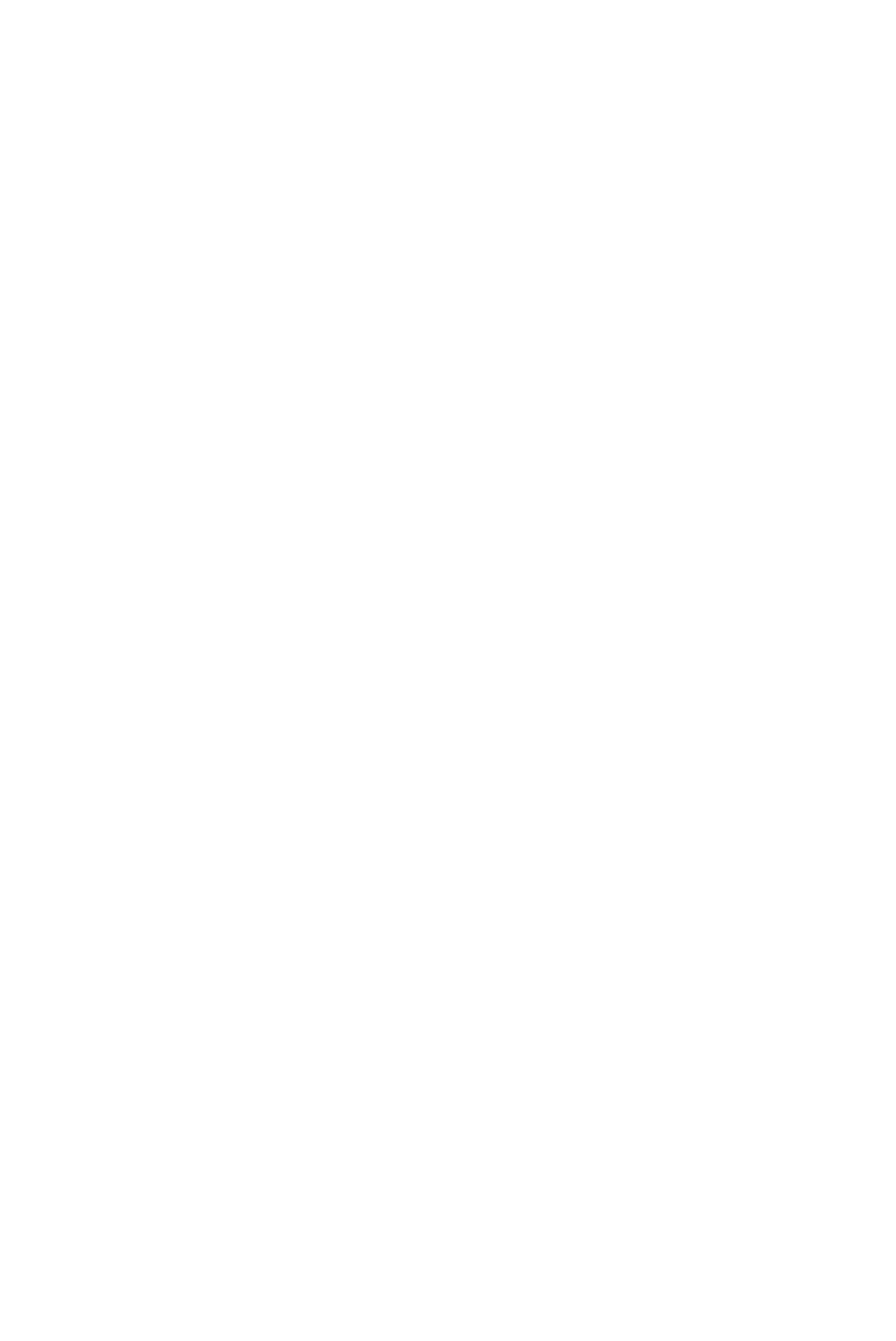
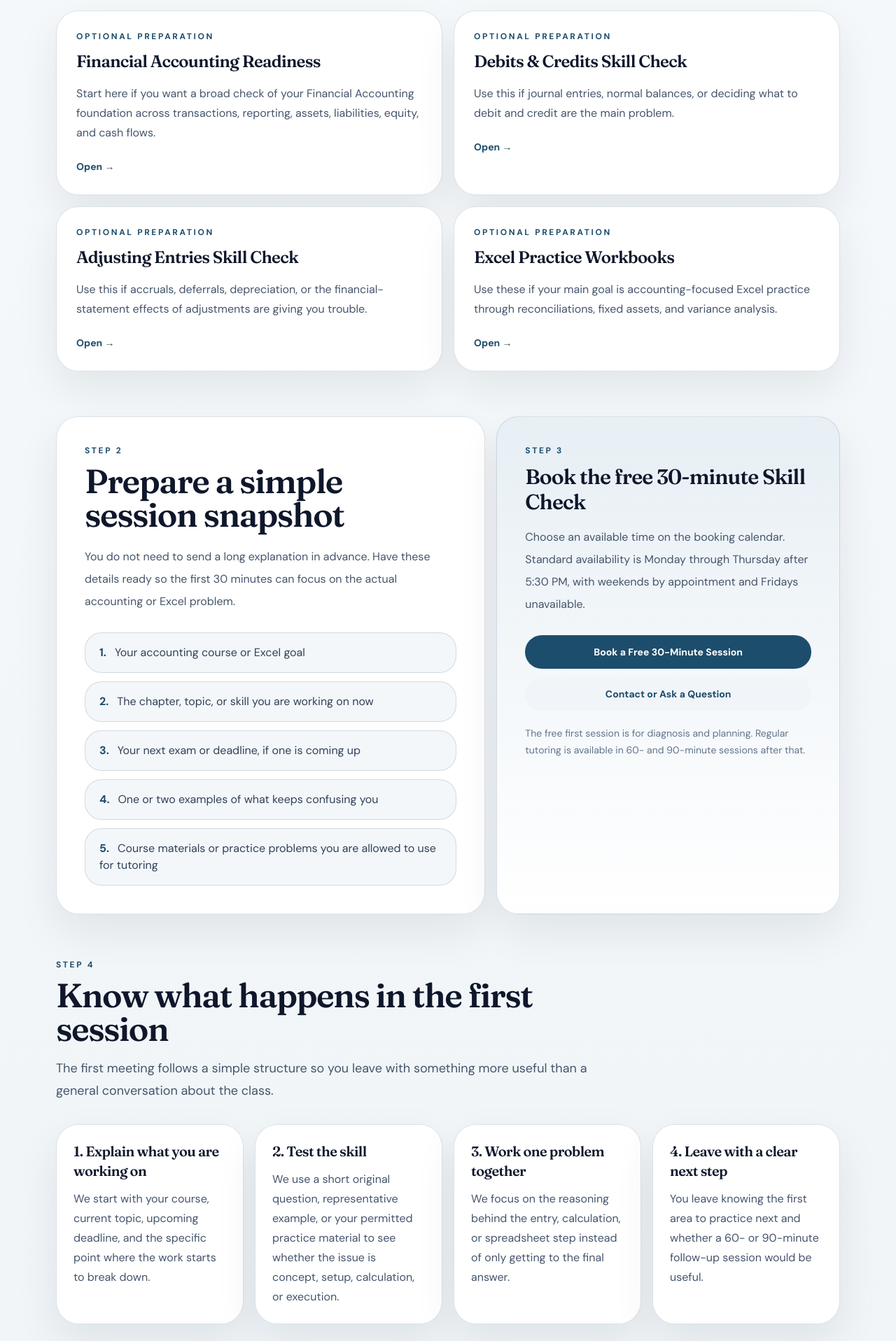
Before and after one commit to ryansoccer21-oss/accounting-made-simple, a Next.js app: page /start-here in a window 1280 px wide. Before the commit this address had no page. Shown: the part 880-2797 px from the top of the page at 70% size. Before the commit the page ends 876 px from the top, so only its background shows below. Built offline with nearby package versions, Linux system fonts and the light colour scheme.

Commit message:
Add student Start Here page

```diff
--- /dev/null
+++ b/app/start-here/page.js
@@ -0,0 +1,165 @@
+import Link from "next/link";
+import PageHero from "../../components/page-hero";
+import { contactInfo } from "../../lib/site-data";
+
+const diagnosticPaths = [
+  {
+    title: "Financial Accounting Readiness",
+    href: "/financial-accounting-readiness",
+    copy: "Start here if you want a broad check of your Financial Accounting foundation across transactions, reporting, assets, liabilities, equity, and cash flows."
+  },
+  {
+    title: "Debits & Credits Skill Check",
+    href: "/debits-credits-skill-check",
+    copy: "Use this if journal entries, normal balances, or deciding what to debit and credit are the main problem."
+  },
+  {
+    title: "Adjusting Entries Skill Check",
+    href: "/adjusting-entries-skill-check",
+    copy: "Use this if accruals, deferrals, depreciation, or the financial-statement effects of adjustments are giving you trouble."
+  },
+  {
+    title: "Excel Practice Workbooks",
+    href: "/excel-practice",
+    copy: "Use these if your main goal is accounting-focused Excel practice through reconciliations, fixed assets, and variance analysis."
+  }
+];
+
+const prepItems = [
+  "Your accounting course or Excel goal",
+  "The chapter, topic, or skill you are working on now",
+  "Your next exam or deadline, if one is coming up",
+  "One or two examples of what keeps confusing you",
+  "Course materials or practice problems you are allowed to use for tutoring"
+];
+
+const sessionSteps = [
+  {
+    title: "1. Explain what you are working on",
+    copy: "We start with your course, current topic, upcoming deadline, and the specific point where the work starts to break down."
+  },
+  {
+    title: "2. Test the skill",
+    copy: "We use a short original question, representative example, or your permitted practice material to see whether the issue is concept, setup, calculation, or execution."
+  },
+  {
+    title: "3. Work one problem together",
+    copy: "We focus on the reasoning behind the entry, calculation, or spreadsheet step instead of only getting to the final answer."
+  },
+  {
+    title: "4. Leave with a clear next step",
+    copy: "You leave knowing the first area to practice next and whether a 60- or 90-minute follow-up session would be useful."
+  }
+];
+
+export const metadata = {
+  title: "Start Here",
+  description:
+    "New to Accounting Made Simple? Choose a diagnostic, prepare for your free 30-minute Accounting Skill Check, and book your first tutoring session."
+};
+
+export default function StartHerePage() {
+  return (
+    <>
+      <PageHero
+        eyebrow="New Student Onboarding"
+        title="Start here before your first tutoring session"
+        copy="Use this page to choose the right starting point, prepare the information that will make the free session useful, and know exactly what to expect."
+        bullets={["Choose a starting diagnostic", "Prepare in a few minutes", "Book the free 30-minute Skill Check"]}
+      />
+
+      <section className="site-shell section-gap">
+        <div className="mb-8 max-w-3xl">
+          <p className="eyebrow">Step 1</p>
+          <h2 className="section-title">Choose the closest starting point</h2>
+          <p className="section-copy mt-4">
+            You do not need to complete every diagnostic. Pick the one that best matches what you need right now. If you are in Managerial, Intermediate, Auditing, Advanced Accounting, or you are unsure, you can skip this step and bring your current topic to the free session.
+          </p>
+        </div>
+        <div className="grid gap-4 md:grid-cols-2">
+          {diagnosticPaths.map((item) => (
+            <Link key={item.href} className="surface-card block p-7 transition hover:-translate-y-0.5 hover:shadow-[0_20px_45px_rgba(15,23,42,0.08)]" href={item.href}>
+              <p className="eyebrow">Optional Preparation</p>
+              <h3 className="mt-2 text-2xl font-semibold text-slate-900">{item.title}</h3>
+              <p className="mt-4 leading-7 text-slate-600">{item.copy}</p>
+              <span className="mt-6 inline-flex text-sm font-bold text-[color:var(--brand)]">Open →</span>
+            </Link>
+          ))}
+        </div>
+      </section>
+
+      <section className="site-shell pb-16">
+        <div className="grid gap-4 lg:grid-cols-[minmax(0,1fr)_minmax(320px,0.8fr)]">
+          <article className="surface-card p-8 md:p-10">
+            <p className="eyebrow">Step 2</p>
+            <h2 className="section-title text-4xl md:text-5xl">Prepare a simple session snapshot</h2>
+            <p className="mt-5 max-w-2xl leading-8 text-slate-600">
+              You do not need to send a long explanation in advance. Have these details ready so the first 30 minutes can focus on the actual accounting or Excel problem.
+            </p>
+            <div className="mt-7 grid gap-3">
+              {prepItems.map((item, index) => (
+                <div key={item} className="rounded-3xl border border-[var(--line)] bg-[color:var(--surface-soft)] px-5 py-4 text-slate-700">
+                  <span className="mr-3 font-bold text-[color:var(--brand)]">{index + 1}.</span>
+                  {item}
+                </div>
+              ))}
+            </div>
+          </article>
+
+          <aside className="surface-card bg-[linear-gradient(180deg,rgba(228,237,243,0.88),rgba(255,255,255,0.98))] p-8 md:p-10">
+            <p className="eyebrow">Step 3</p>
+            <h2 className="text-3xl font-semibold text-slate-900">Book the free 30-minute Skill Check</h2>
+            <p className="mt-4 leading-8 text-slate-600">
+              Choose an available time on the booking calendar. Standard availability is Monday through Thursday after 5:30 PM, with weekends by appointment and Fridays unavailable.
+            </p>
+            <a className="cta-primary mt-7 w-full" href={contactInfo.bookingUrl} rel="noopener noreferrer" target="_blank">
+              Book a Free 30-Minute Session
+            </a>
+            <Link className="cta-secondary mt-3 w-full" href="/contact">
+              Contact or Ask a Question
+            </Link>
+            <p className="mt-5 text-sm leading-6 text-slate-500">
+              The free first session is for diagnosis and planning. Regular tutoring is available in 60- and 90-minute sessions after that.
+            </p>
+          </aside>
+        </div>
+      </section>
+
+      <section className="site-shell pb-16">
+        <div className="mb-8 max-w-3xl">
+          <p className="eyebrow">Step 4</p>
+          <h2 className="section-title">Know what happens in the first session</h2>
+          <p className="section-copy mt-4">
+            The first meeting follows a simple structure so you leave with something more useful than a general conversation about the class.
+          </p>
+        </div>
+        <div className="grid gap-4 md:grid-cols-2 xl:grid-cols-4">
+          {sessionSteps.map((step) => (
+            <article key={step.title} className="surface-card p-6">
+              <h3 className="text-xl font-semibold text-slate-900">{step.title}</h3>
+              <p className="mt-3 leading-7 text-slate-600">{step.copy}</p>
+            </article>
+          ))}
+        </div>
+      </section>
+
+      <section className="site-shell pb-16">
+        <article className="surface-card p-8 md:p-10">
+          <div className="grid gap-6 md:grid-cols-[minmax(0,1.1fr)_minmax(280px,0.9fr)] md:items-center">
+            <div>
+              <p className="eyebrow">After the Session</p>
+              <h2 className="section-title max-w-[16ch]">Keep the next step visible</h2>
+              <p className="section-copy mt-5 max-w-3xl">
+                Use the AMS Skill Map to track the areas you are building and the Session Recap to record what you learned, what still needs work, and what to practice before the next meeting.
+              </p>
+            </div>
+            <div className="flex flex-col gap-3">
+              <Link className="cta-secondary" href="/skill-map">Open the Skill Map</Link>
+              <Link className="cta-secondary" href="/session-recap">Open Session Recap</Link>
+            </div>
+          </div>
+        </article>
+      </section>
+    </>
+  );
+}
```
